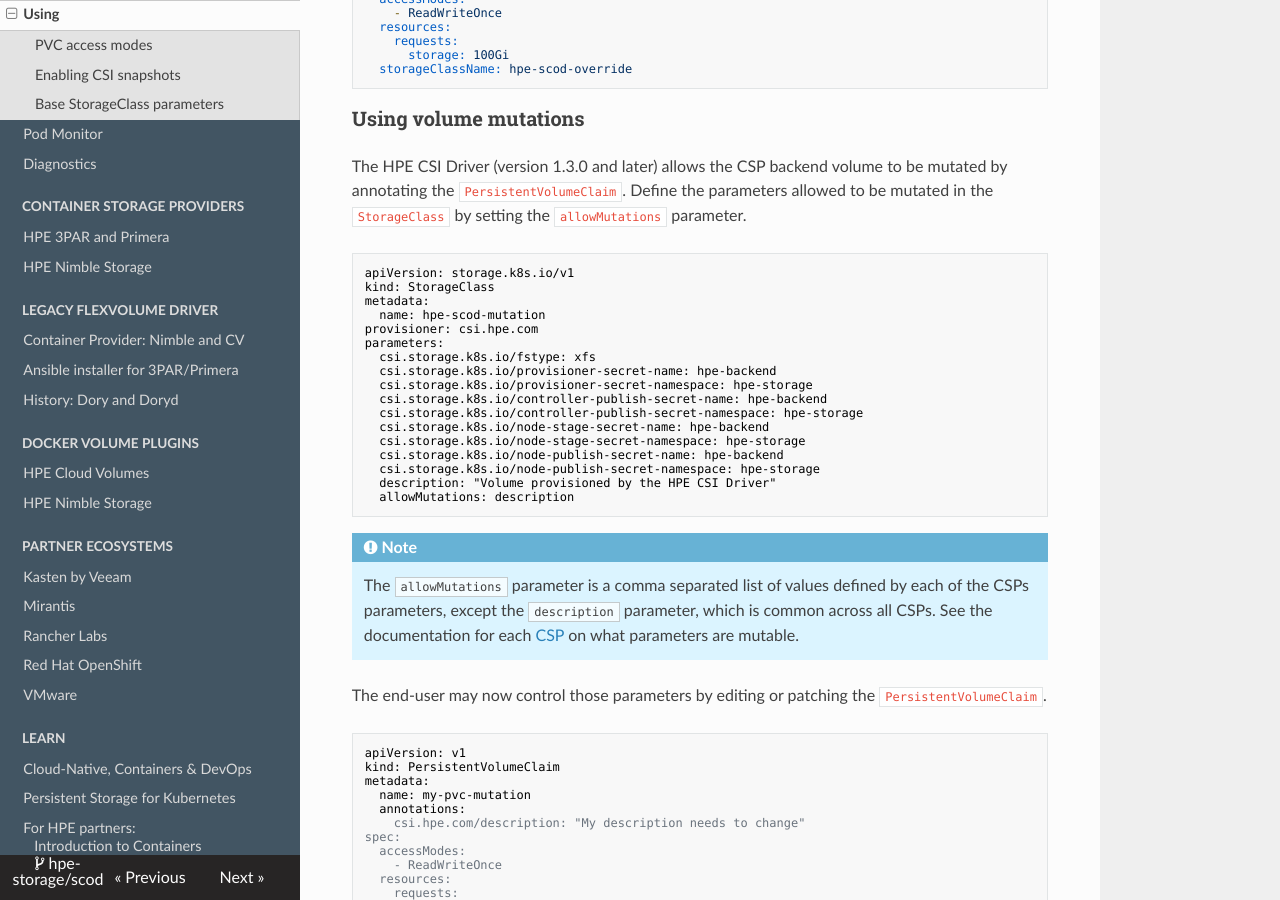
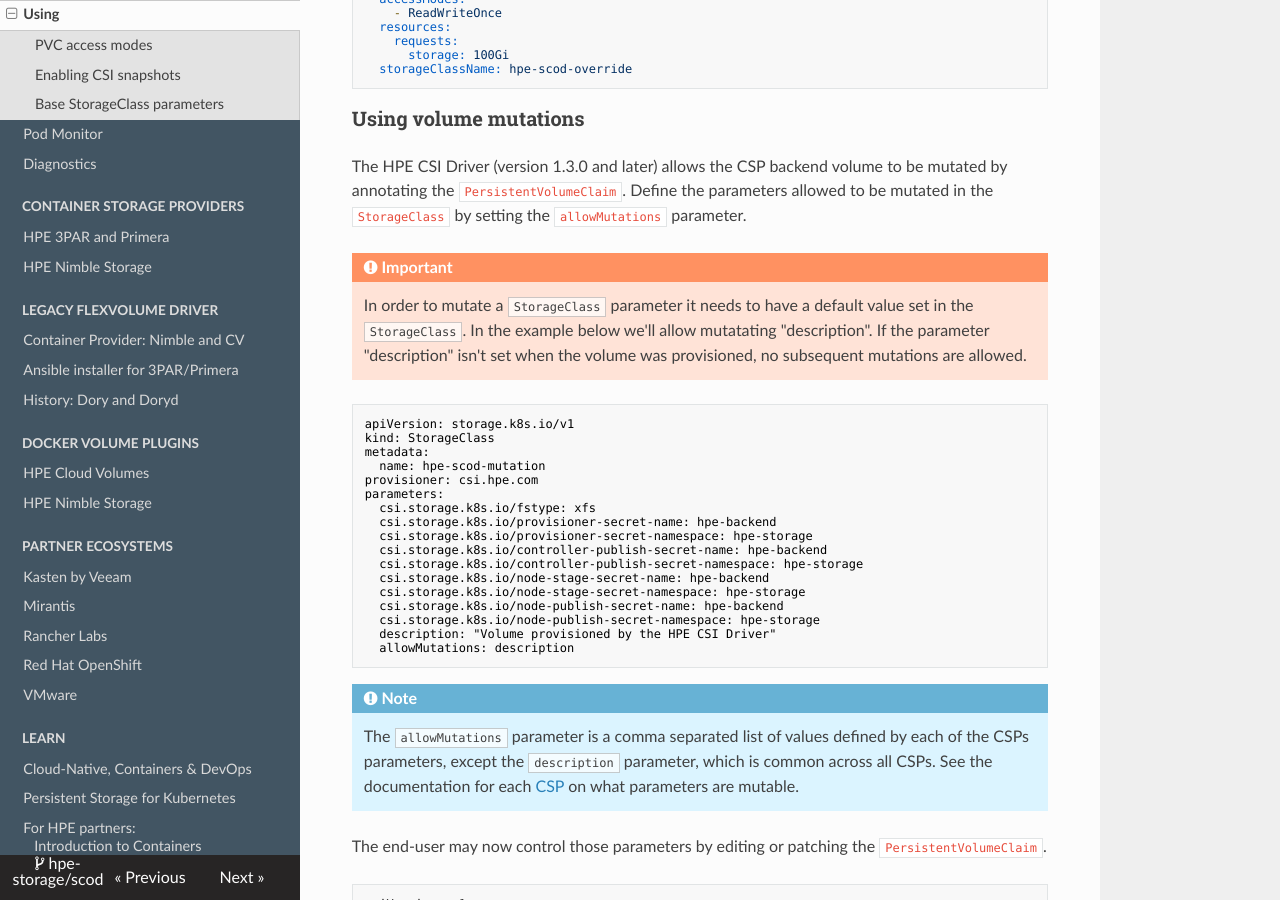
Before and after one commit to hpe-storage/scod, an MkDocs documentation site: the page built from docs/csi_driver/using.md, in a window 1280 px wide and 900 px high, scrolled down 15288 px. Built offline with MkDocs 1.6.1, drawn with Linux system fonts in a browser that asks for light colours; nearby versions of some CDN libraries.

Commit message:
Clarify mutator behavior (#76)
Signed-off-by: Michael Mattsson <michael.mattsson@hpe.com>

````diff
--- a/docs/csi_driver/using.md
+++ b/docs/csi_driver/using.md
@@ -660,6 +660,9 @@
 
 The HPE CSI Driver (version 1.3.0 and later) allows the CSP backend volume to be mutated by annotating the `PersistentVolumeClaim`. Define the parameters allowed to be mutated in the `StorageClass` by setting the `allowMutations` parameter.
 
+!!! caution "Important"
+    In order to mutate a `StorageClass` parameter it needs to have a default value set in the `StorageClass`. In the example below we'll allow mutatating "description". If the parameter "description" isn't set when the volume was provisioned, no subsequent mutations are allowed.
+
 ```markdown
 apiVersion: storage.k8s.io/v1
 kind: StorageClass
````
